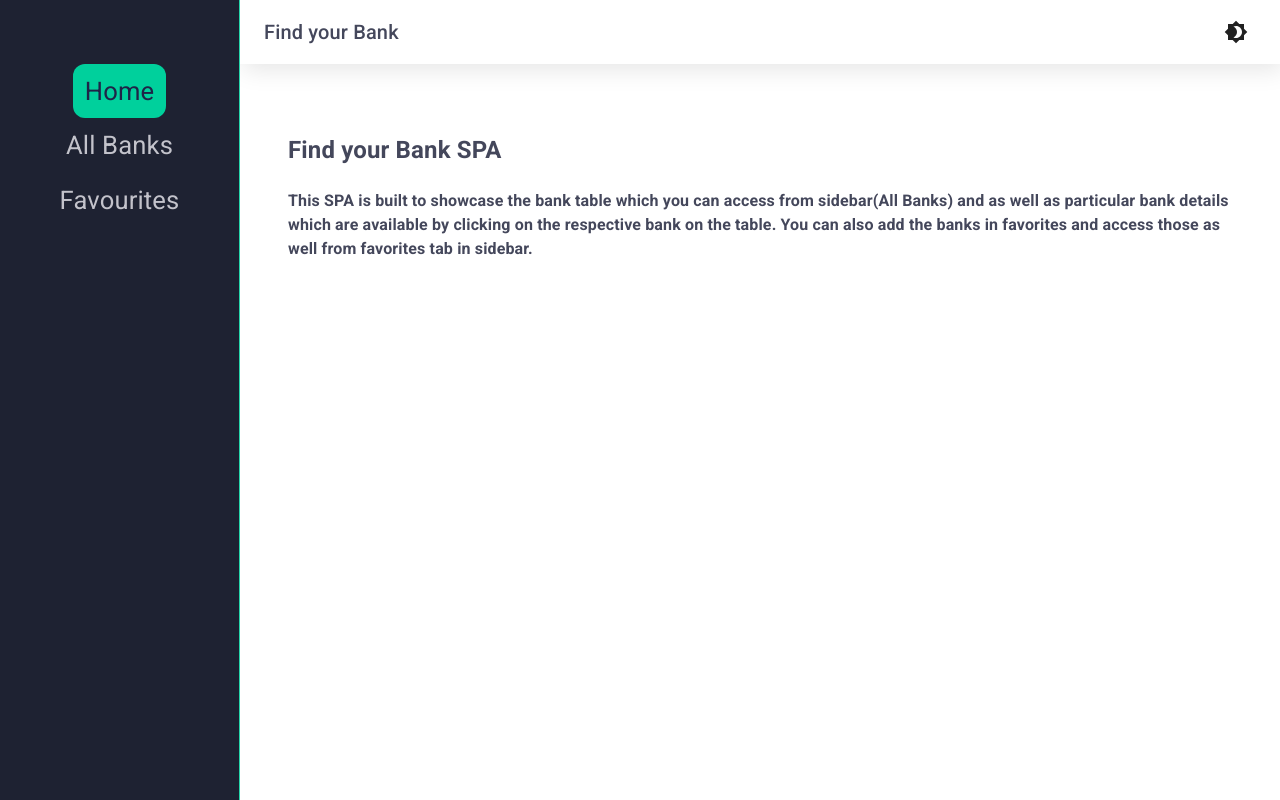
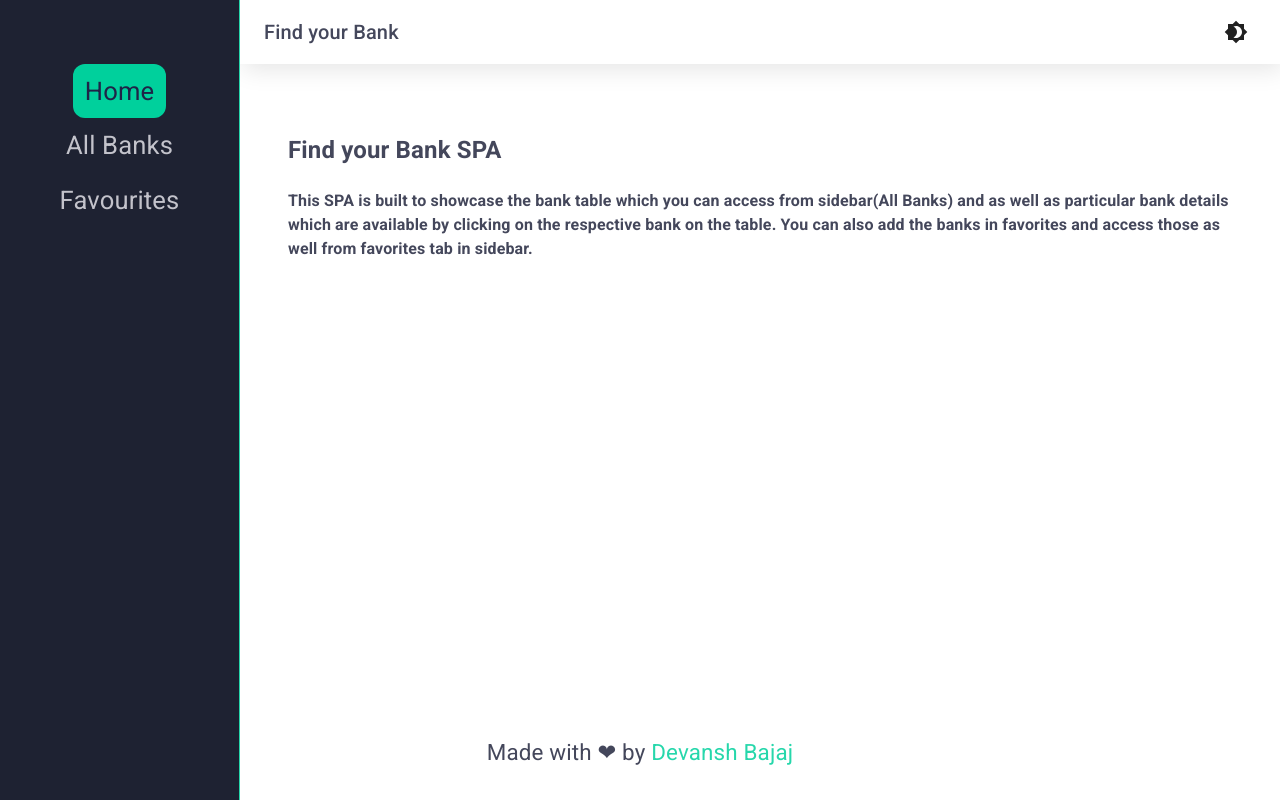
Before and after one commit to DevanshBajaj/find-your-bank, a React (Vite) app: page / in a window 1280 px wide. Built offline with nearby package versions, Linux system fonts and the light colour scheme.

Commit message:
feat: add footer

```diff
--- a/src/components/Sidebar.jsx
+++ b/src/components/Sidebar.jsx
@@ -8,6 +8,7 @@ import {
 	List,
 	Toolbar,
 	Typography,
+	styled,
 } from "@mui/material";
 import MenuIcon from "@mui/icons-material/Menu";
 import Brightness4Icon from "@mui/icons-material/Brightness4";
@@ -17,6 +18,16 @@ import Banks from "./Banks";
 import Favourites from "./Favourites";
 import BankDetails from "./BankDetails";
 import Home from "./Home";
+
+const FooterContainer = styled("div")`
+	width: 100%;
+	height: 4rem;
+	position: absolute;
+	bottom: 0px;
+	left: 0px;
+	text-align: center;
+	font-size: 1.4rem;
+`;
 
 const drawerWidth = 240;
 function Sidebar(props) {
@@ -87,6 +98,7 @@ function Sidebar(props) {
 		window !== undefined ? () => window().document.body : undefined;
 
 	return (
+		<>
 			<Box
 				sx={{
 					display: "flex",
@@ -125,11 +137,24 @@ function Sidebar(props) {
 						>
 							<MenuIcon />
 						</IconButton>
-					<Typography variant="h6" color="text.primary" noWrap component="div">
+						<Typography
+							variant="h6"
+							color="text.primary"
+							noWrap
+							component="div"
+						>
 							{title}
 						</Typography>
-					<IconButton sx={{ ml: 1 }} onClick={props.colorMode} color="inherit">
-						{props.theme === "dark" ? <Brightness7Icon /> : <Brightness4Icon />}
+						<IconButton
+							sx={{ ml: 1 }}
+							onClick={props.colorMode}
+							color="inherit"
+						>
+							{props.theme === "dark" ? (
+								<Brightness7Icon />
+							) : (
+								<Brightness4Icon />
+							)}
 						</IconButton>
 					</Toolbar>
 				</AppBar>
@@ -210,6 +235,13 @@ function Sidebar(props) {
 					</Routes>
 				</Box>
 			</Box>
+			<FooterContainer>
+				Made with ❤ by{" "}
+				<a href="https://github.com/DevanshBajaj" style={{ color: "#26d7ab" }}>
+					Devansh Bajaj
+				</a>
+			</FooterContainer>
+		</>
 	);
 }
 
```
Lines whose indentation alone changed are shown as unchanged.
